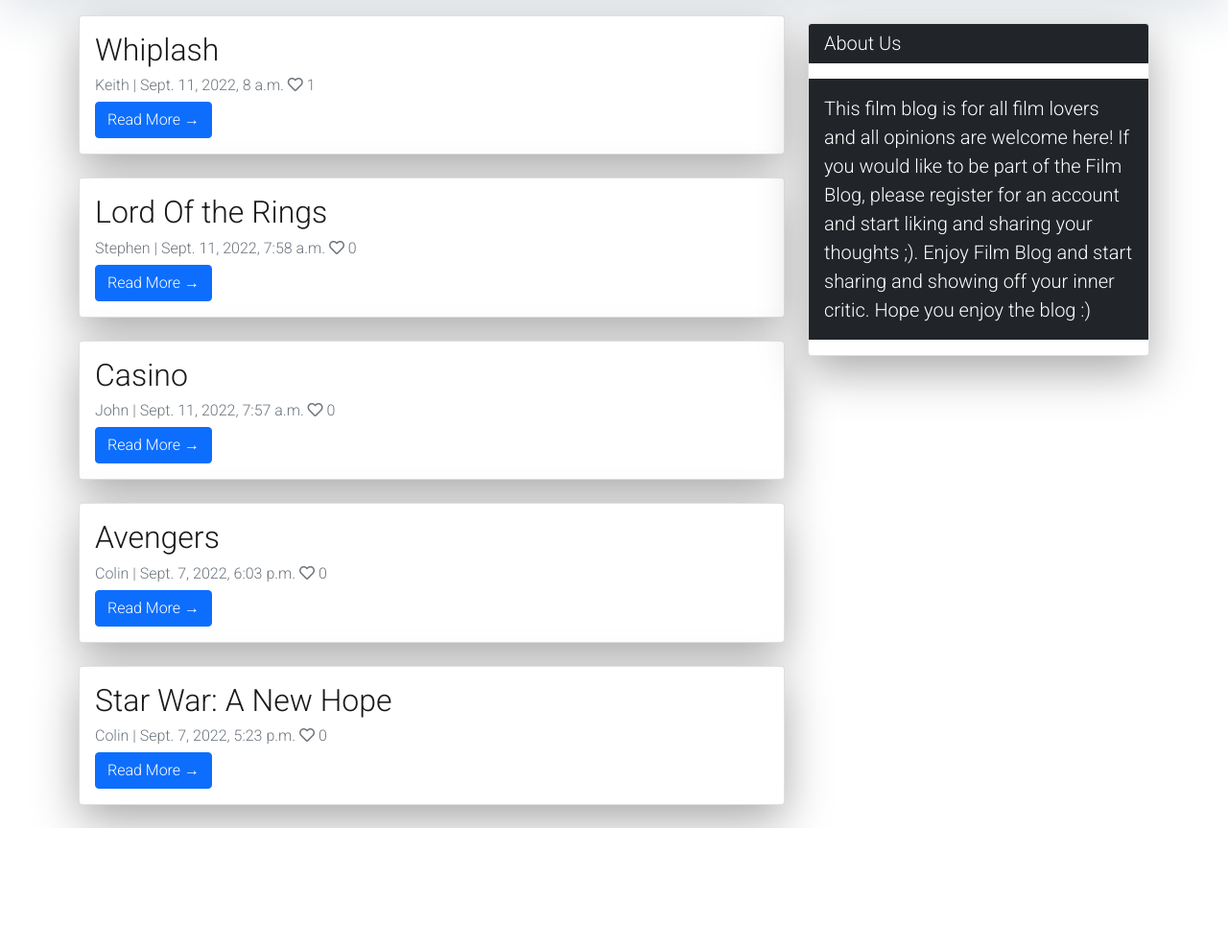
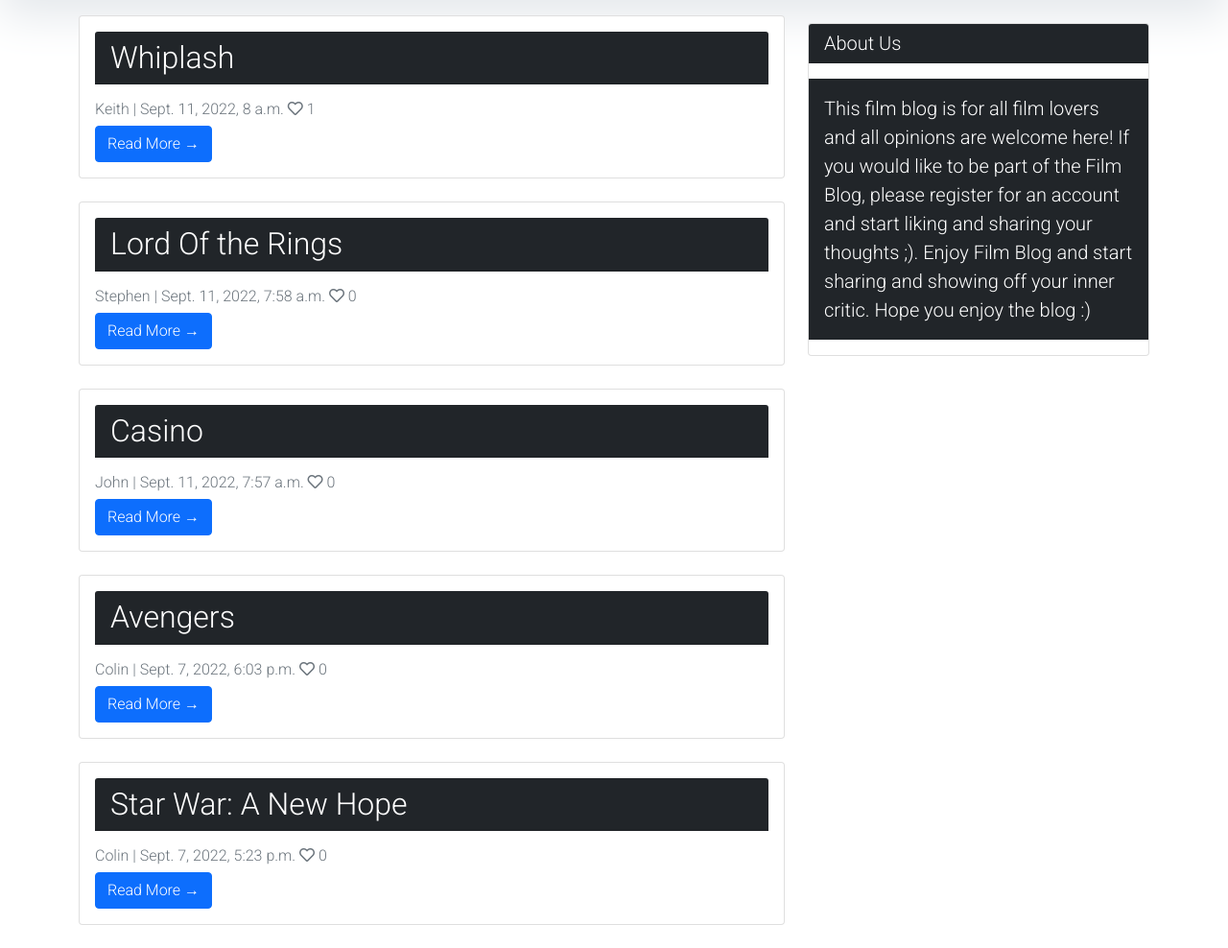
Before and after one commit to colinshaw1/portfolio-project-4, a Django app: page / in a window 1280 px wide. Shown: the part 207-1195 px from the top of the page at 96% size. Before the commit the page ends 1070 px from the top, so only its background shows below. Run offline with Django 4.2, Linux system fonts and the light colour scheme; data comes from the database, SQL or seed files in the repository.

Commit message:
Add card header to film title

```diff
--- a/static/css/style.css
+++ b/static/css/style.css
@@ -24,7 +24,3 @@ body {
 .head_text {
     color: white;
 }
-
-.card {
-    box-shadow: 0 16px 48px #A9A9A9;
-}
--- a/templates/index.html
+++ b/templates/index.html
@@ -21,7 +21,7 @@
             {% for post in post_list %}
             <div class="card mb-4">
                 <div class="card-body">
-                    <h2 class="card-title">{{ post.film_title }}</h2>
+                    <h2 class="card-header text-white bg-dark mb-3">{{ post.film_title }}</h2>
                     <p class="card-text text-muted h6">{{ post.blogger }} | {{ post.created_on}} <i
                             class="far fa-heart"></i>
                         {{ post.number_of_likes }}</p>
```
